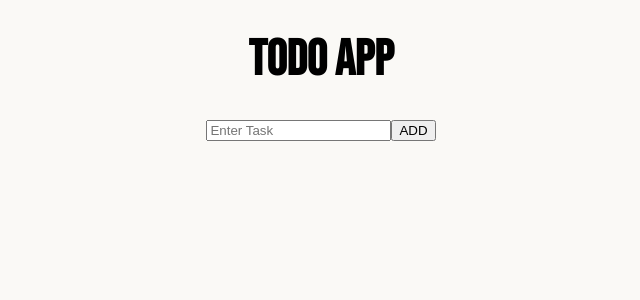
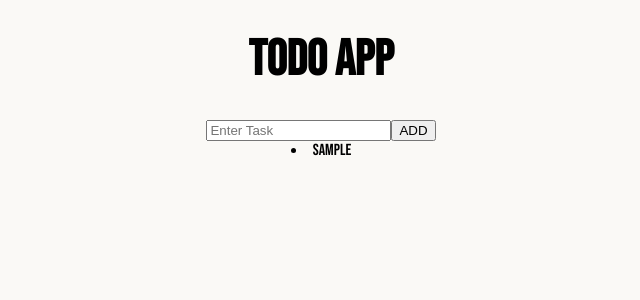
Before and after one commit to ErikYSH/todo-app, a React (Create React App) app: page / in a window 1280 px wide. Both pictures are taken after typing "Sample" into the empty fields and a click on the button "ADD". Shown: the top 300 px of the page, without its empty margins (319-959 px from the left). Built offline with nearby package versions, Linux system fonts and the light colour scheme.

Commit message:
added show all task list

```diff
--- a/package.json
+++ b/package.json
@@ -12,6 +12,7 @@
     "@types/react-dom": "^18.0.6",
     "react": "^18.2.0",
     "react-dom": "^18.2.0",
+    "react-icons": "^4.4.0",
     "react-scripts": "5.0.1",
     "typescript": "^4.7.4",
     "web-vitals": "^2.1.4"
--- a/src/App.tsx
+++ b/src/App.tsx
@@ -1,25 +1,28 @@
 import React, { FormEventHandler, useState } from "react";
 import "./App.css";
 import InputForm from "./component/InputForm";
-import { TodoList } from "./component/TodoList";
+import ShowList from "./component/ShowList";
+import {Task} from "./component/Task";
+
 
 const App: React.FC = () => {
   const [task, setTask] = useState<string>("");
-  const [taskList, setTaskList] = useState<TodoList[]>([]);
+  const [taskList, setTaskList] = useState<Task[]>([]);
 
   const handleSubmit = (e: React.FormEvent<EventTarget>) => {
     e.preventDefault();
     if (task) {
-      setTaskList([...taskList, {id:Date.now(), task, isComplete:false}])
-      setTask("")
+      setTaskList([...taskList, { id: Date.now(), task, isComplete: false }]);
+      setTask("");
     }
   };
 
-  console.log(taskList)
+  console.log(taskList);
   return (
     <div className="App">
       <h1 className="header">Todo App</h1>
       <InputForm task={task} setTask={setTask} handleSubmit={handleSubmit} />
+      <ShowList taskList={taskList} setTaskList={setTaskList}/>
     </div>
   );
 };
--- /dev/null
+++ b/src/component/ShowList/index.tsx
@@ -0,0 +1,22 @@
+import React from 'react'
+import {Task} from '../Task'
+
+interface Props {
+    taskList: Task[];
+    setTaskList: React.Dispatch<React.SetStateAction<Task[]>>
+}
+
+const ShowList:React.FC<Props> = ({taskList, setTaskList}:Props) => {
+    return (
+        <div className='showList'>
+            {
+                taskList.map(task =>(
+                    <li>{task.task}</li>
+                ))
+            }
+        </div>
+    )
+
+}
+
+export default ShowList;
--- a/src/component/TodoList/index.tsx
+++ b/src/component/Task/index.tsx
@@ -1,4 +1,4 @@
-export interface TodoList {
+export interface Task {
     id: number;
     task: string;
     isComplete : boolean
```
Also changed, not shown: src/component/SingleTask/index.tsx (added, +9 -0 lines), 1 other file (tests, documents, lock files or other folders).
